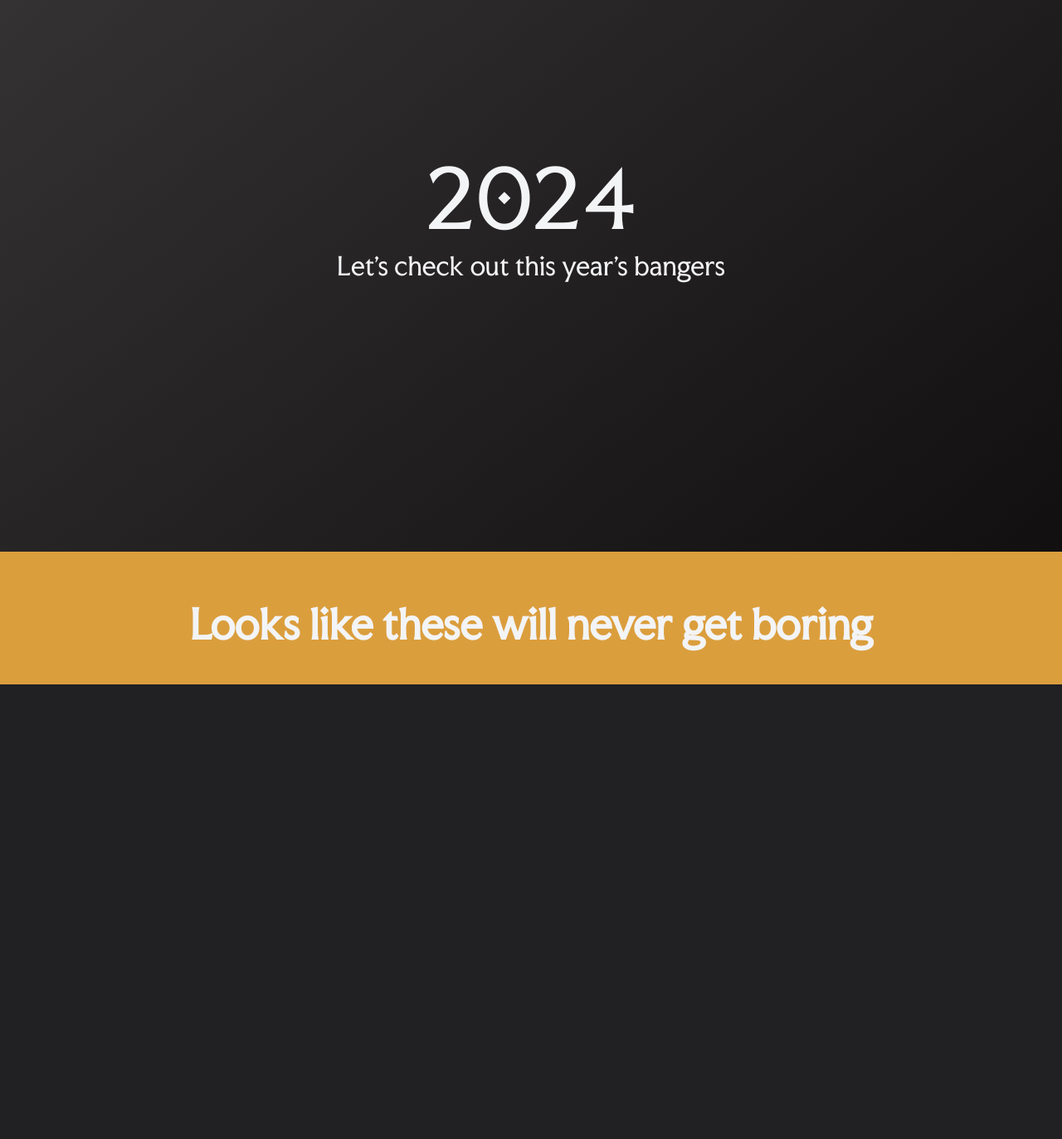
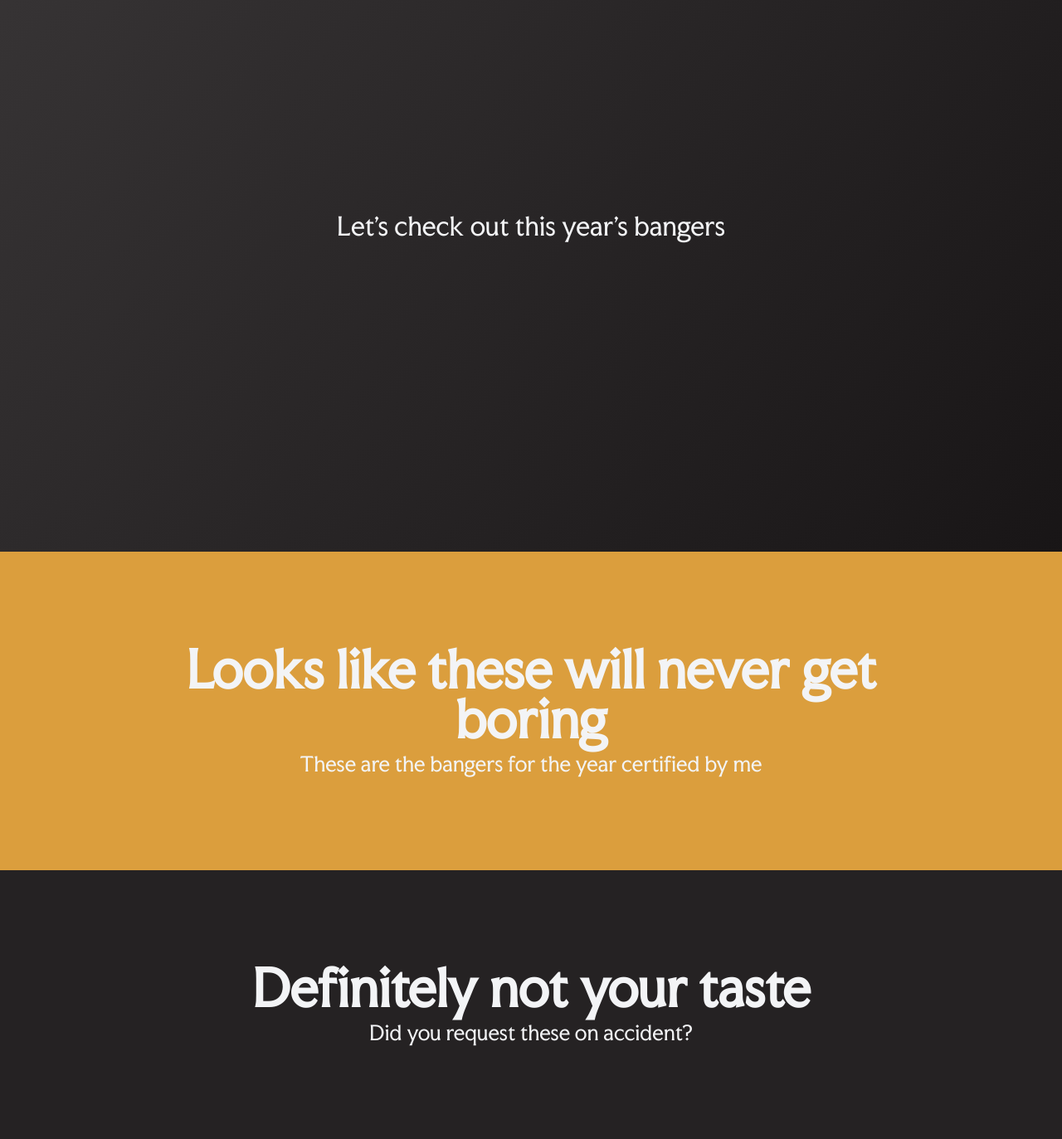
Before and after one commit to Trev241/bard, a Python web app: template bot/templates/analytics.html in a window 1280 px wide. Shown: the part 207-1580 px from the top of the page at 83% size. Before the commit the page ends 1032 px from the top, so only its background shows below. Run offline with Jinja, Linux system fonts and the light colour scheme; the template is opened without the code that fills it, so the values that code supplies are empty; some libraries are stand-ins or nearby versions.

Commit message:
Update analytics page

```diff
--- a/bot/cogs/events.py
+++ b/bot/cogs/events.py
@@ -48,7 +48,7 @@ class Events(commands.Cog):
             await util_base.channel.send("You're back!")
 
         wordle_base = self.client.get_cog("Wordle")
-        await wordle_base.guess(message.content)
+        await wordle_base.guess(message.content, message.author)
 
         # Automatic trigger for ping utility
         if (
--- a/bot/cogs/music.py
+++ b/bot/cogs/music.py
@@ -341,8 +341,8 @@ class Music(commands.Cog):
 
     @commands.command(name="play")
     async def _play(self, ctx, *, query):
-        # Abort if not in voice channel
-        if not await self.join(ctx):
+        # Abort if not in voice channel or query is missing
+        if not await self.join(ctx) or query is None:
             return
 
         await ctx.send("Searching...")
--- a/bot/cogs/wordle.py
+++ b/bot/cogs/wordle.py
@@ -84,7 +84,7 @@ class Wordle(commands.Cog):
 
         image.save(Wordle.HIDDEN_WORD_IMAGE_FILENAME)
 
-    async def guess(self, guess: str):
+    async def guess(self, guess: str, author):
         guess = guess.upper()
 
         if self.running and len(guess) == self.size and guess in self.word_bank:
@@ -92,7 +92,7 @@ class Wordle(commands.Cog):
             await self.display()
 
             if guess == self.word:
-                await self.ctx.send(f"{self.ctx.author.display_name} guessed the name!")
+                await self.ctx.send(f"{author.display_name} guessed the name!")
                 self.running = False
 
 
--- a/bot/static/dist/css/output.css
+++ b/bot/static/dist/css/output.css
@@ -659,6 +667,36 @@ video {
   margin-right: auto;
 }
 
+.my-12 {
+  margin-top: 3rem;
+  margin-bottom: 3rem;
+}
+
+.my-36 {
+  margin-top: 9rem;
+  margin-bottom: 9rem;
+}
+
+.my-48 {
+  margin-top: 12rem;
+  margin-bottom: 12rem;
+}
+
+.my-24 {
+  margin-top: 6rem;
+  margin-bottom: 6rem;
+}
+
+.mx-16 {
+  margin-left: 4rem;
+  margin-right: 4rem;
+}
+
+.mx-4 {
+  margin-left: 1rem;
+  margin-right: 1rem;
+}
+
 .mb-12 {
   margin-bottom: 3rem;
 }
@@ -675,6 +713,10 @@ video {
   margin-bottom: 1.5rem;
 }
 
+.mb-8 {
+  margin-bottom: 2rem;
+}
+
 .me-4 {
   margin-inline-end: 1rem;
 }
@@ -691,8 +733,16 @@ video {
   margin-top: 1rem;
 }
 
-.mb-8 {
-  margin-bottom: 2rem;
+.me-16 {
+  margin-inline-end: 4rem;
+}
+
+.me-12 {
+  margin-inline-end: 3rem;
+}
+
+.me-14 {
+  margin-inline-end: 3.5rem;
 }
 
 .line-clamp-1 {
@@ -951,6 +1037,20 @@ video {
 
 .bg-transparent {
   background-color: transparent;
+}
+
+.bg-\[\#252223\] {
+  --tw-bg-opacity: 1;
+  background-color: rgb(37 34 35 / var(--tw-bg-opacity));
+}
+
+.bg-\[\#\] {
+  background-color: #;
+}
+
+.bg-black {
+  --tw-bg-opacity: 1;
+  background-color: rgb(0 0 0 / var(--tw-bg-opacity));
 }
 
 .bg-gradient-to-br {
@@ -1422,6 +1565,16 @@ video {
     line-height: 1.25rem;
   }
 
+  .md\:text-2xl {
+    font-size: 1.5rem;
+    line-height: 2rem;
+  }
+
+  .md\:text-8xl {
+    font-size: 6rem;
+    line-height: 1;
+  }
+
   .md\:font-medium {
     font-weight: 500;
   }
--- a/bot/templates/analytics.html
+++ b/bot/templates/analytics.html
@@ -3,18 +3,64 @@
 {% block content %}
 <div>
     <section class="flex flex-col justify-center items-center min-h-screen">
-        <h1 class="text-8xl mb-4">2024</h1>
+        <h1 class="text-8xl mb-4">{{ data['year'] }}</h1>
         <h2 class="text-3xl text-center">Let's check out this year's bangers</h2>
     </section>
     <section class="bg-[#DB9E3D] flex justify-center items-center">
-        <div class="md:w-3/4 mt-12 p-4">
-            <h1 class="text-5xl mb-8 text-center font-bold">Looks like these will never get boring</h1>
-            <div class="flex items-center">
-                <img class="w-1/2 rounded-3xl"
-                    src="{{ data['top_tracks'][0]['info']['entries'][0]['thumbnails'][-1]['url'] }}">
-                <h2 class="text-3xl font-bold line-clamp-2">{{ data['top_tracks'][0]['title'] }}</h2>
+        <div class="md:w-3/4 p-4">
+            <div class="my-24 text-center">
+                <h1 class="text-4xl md:text-6xl font-bold mb-2">Looks like these will never get boring</h1>
+                <h2 class="text-lg md:text-2xl">These are the bangers for the year certified by me</h2>
             </div>
-        </div>
+            {% for track in data['top_tracks'] %}
+            {% if loop.index % 2 == 1 %}
+            <div class="flex justify-start items-start">
+            {% endif %}
+            {% if loop.index % 2 == 0 %}
+            <div class="flex justify-end items-start">
+            {% endif %}
+                    <div class="md:w-1/12 my-12 me-12 text-center">
+                        <h1 class="text-7xl md:text-9xl font-bold">{{ loop.index }}.</h1>
+                    </div>
+                    <div class="md:w-2/5 flex flex-col justify-center items-center my-12">
+                        <img class="rounded-xl mb-4 w-full"
+                            src="{{ track['info']['entries'][0]['thumbnails'][-1]['url'] }}">
+                        <div class="w-full">
+                            <h2 class="text-3xl line-clamp-3 font-bold">{{ track['title'] }}</h2>
+                            <h3>Requested {{ track['count'] }} times.</h3>
+                        </div>
+                    </div>
+                </div>
+                {% endfor %}
+            </div>
+    </section>
+    <section class="bg-[#252223] flex justify-center items-center">
+        <div class="md:w-3/4 p-4">
+            <div class="my-24 text-center">
+                <h1 class="text-4xl md:text-6xl font-bold mb-2">Definitely not your taste</h1>
+                <h2 class="text-xl md:text-2xl">Did you request these on accident?</h2>
+            </div>
+            {% for track in data['bot_tracks'] %}
+            {% if loop.index % 2 == 1 %}
+            <div class="flex justify-start items-start">
+            {% endif %}
+            {% if loop.index % 2 == 0 %}
+            <div class="flex justify-end items-start">
+            {% endif %}
+                    <div class="md:w-1/12 my-12 me-12 text-center">
+                        <h1 class="text-7xl md:text-9xl font-bold">{{ loop.index }}.</h1>
+                    </div>
+                    <div class="md:w-2/5 flex flex-col justify-center items-center my-12">
+                        <img class="rounded-xl mb-4 w-full"
+                            src="{{ track['info']['entries'][0]['thumbnails'][-1]['url'] }}">
+                        <div class="w-full">
+                            <h2 class="text-3xl line-clamp-3 font-bold">{{ track['title'] }}</h2>
+                            <h3>Requested {{ track['count'] }} times.</h3>
+                        </div>
+                    </div>
+                </div>
+                {% endfor %}
+            </div>
     </section>
 </div>
 {% endblock %}
```
Also changed, not shown: other parts of bot/static/dist/css/output.css (+87 -0 lines), bot/app.py (+15 -11 lines), bot/cogs/analytics.py (+37 -0 lines), bot/templates/analytics_home.html (+29 -0 lines).
